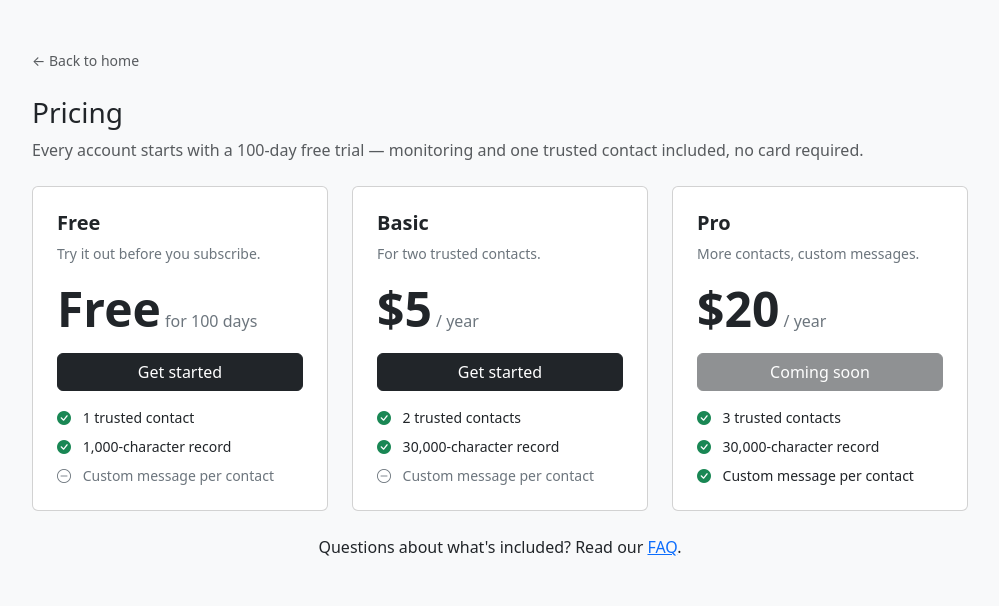
After one commit to naneri/lastwillapp, a Laravel app: page /pricing in a window 1280 px wide. The commit adds this page. Shown: the top 606 px of the page, without its empty margins (140-1139 px from the left). Run offline with Laravel 12, Linux system fonts and the light colour scheme.

Commit message:
Add a public /pricing page, and fix wrong plan taglines
New standalone page (no login required) mirroring /billing's plan
cards — same prices, limits, and the same "Coming soon" treatment for
Pro — linked from the homepage nav and footer. Unauthenticated
visitors get a "Get started" link to registration instead of a
checkout/upgrade button, since there's no owner to attach one to.

Also fixes two copy bugs caught while reviewing the cards side by
side, on both /billing and /pricing: Basic's tagline said "one trusted
contact" when the plan actually allows two, and Pro's tagline is
tightened to "More contacts, custom messages."

Co-Authored-By: Claude Sonnet 5 <noreply@anthropic.com>

```diff
--- a/resources/views/billing/show.blade.php
+++ b/resources/views/billing/show.blade.php
@@ -47,8 +47,8 @@
 
         $planTagline = fn (\App\Domain\Enums\Plan $plan) => match ($plan) {
             \App\Domain\Enums\Plan::Free => 'Try it out before you subscribe.',
-            \App\Domain\Enums\Plan::Basic => 'For one trusted contact.',
-            \App\Domain\Enums\Plan::Pro => 'For more contacts, with custom messages.',
+            \App\Domain\Enums\Plan::Basic => 'For two trusted contacts.',
+            \App\Domain\Enums\Plan::Pro => 'More contacts, custom messages.',
         };
     @endphp
 
--- /dev/null
+++ b/resources/views/pricing.blade.php
@@ -0,0 +1,102 @@
+<!DOCTYPE html>
+<html lang="{{ str_replace('_', '-', app()->getLocale()) }}">
+    <head>
+        <meta charset="utf-8">
+        <meta name="viewport" content="width=device-width, initial-scale=1">
+
+        <title>Pricing — {{ config('app.name', 'Laravel') }}</title>
+
+        <link rel="icon" type="image/svg+xml" href="{{ asset('favicon.svg') }}">
+        <link rel="icon" type="image/png" sizes="32x32" href="{{ asset('favicon-32x32.png') }}">
+        <link rel="icon" type="image/png" sizes="16x16" href="{{ asset('favicon-16x16.png') }}">
+        <link rel="apple-touch-icon" sizes="180x180" href="{{ asset('apple-touch-icon.png') }}">
+
+        <link href="https://cdn.jsdelivr.net/npm/bootstrap-icons@1.13.1/font/bootstrap-icons.min.css" rel="stylesheet">
+        <link href="https://cdn.jsdelivr.net/npm/bootstrap@5.3.7/dist/css/bootstrap.min.css" rel="stylesheet">
+    </head>
+    <body class="bg-light">
+        <div class="container py-5" style="max-width: 60rem;">
+            <p class="mb-4">
+                <a href="/" class="text-decoration-none text-muted small">&larr; Back to home</a>
+            </p>
+
+            <h1 class="h3 mb-2">Pricing</h1>
+            <p class="text-muted mb-4">
+                Every account starts with a 100-day free trial — monitoring
+                and one trusted contact included, no card required.
+            </p>
+
+            @php
+                // Mirrors billing/show.blade.php's pricing cards — kept as
+                // a separate, simpler copy rather than a shared partial
+                // since this page has no logged-in owner, no "current
+                // plan" state, and no Paddle checkout wiring.
+                $planAmount = fn (\App\Domain\Enums\Plan $plan) => match ($plan) {
+                    \App\Domain\Enums\Plan::Free => 'Free',
+                    \App\Domain\Enums\Plan::Basic => '$5',
+                    \App\Domain\Enums\Plan::Pro => '$20',
+                };
+
+                $planSuffix = fn (\App\Domain\Enums\Plan $plan) => match ($plan) {
+                    \App\Domain\Enums\Plan::Free => 'for 100 days',
+                    \App\Domain\Enums\Plan::Basic, \App\Domain\Enums\Plan::Pro => '/ year',
+                };
+
+                $planTagline = fn (\App\Domain\Enums\Plan $plan) => match ($plan) {
+                    \App\Domain\Enums\Plan::Free => 'Try it out before you subscribe.',
+                    \App\Domain\Enums\Plan::Basic => 'For two trusted contacts.',
+                    \App\Domain\Enums\Plan::Pro => 'More contacts, custom messages.',
+                };
+            @endphp
+
+            <div class="row g-4 row-cols-1 row-cols-md-3 mb-4">
+                @foreach ($plans as $plan)
+                    <div class="col">
+                        <div class="card h-100">
+                            <div class="card-body p-4">
+                                <h5 class="fw-semibold">{{ $plan->label() }}</h5>
+                                <p class="text-secondary small mb-3">{{ $planTagline($plan) }}</p>
+
+                                <div class="mb-3">
+                                    <span class="display-5 fw-bold">{{ $planAmount($plan) }}</span>
+                                    <span class="text-secondary">{{ $planSuffix($plan) }}</span>
+                                </div>
+
+                                @if ($plan === \App\Domain\Enums\Plan::Pro)
+                                    {{-- Temporarily not purchasable — see the same note on
+                                         billing/show.blade.php's Pro card. --}}
+                                    <button type="button" class="btn btn-dark w-100 mb-3 opacity-50" disabled>
+                                        Coming soon
+                                    </button>
+                                @else
+                                    <a href="{{ route('register') }}" class="btn btn-dark w-100 mb-3">
+                                        Get started
+                                    </a>
+                                @endif
+
+                                <ul class="list-unstyled small mb-0">
+                                    <li class="mb-2">
+                                        <i class="bi bi-check-circle-fill text-success me-2" aria-hidden="true"></i>
+                                        {{ $plan->willReceiverLimit() }} trusted {{ Str::plural('contact', $plan->willReceiverLimit()) }}
+                                    </li>
+                                    <li class="mb-2">
+                                        <i class="bi bi-check-circle-fill text-success me-2" aria-hidden="true"></i>
+                                        {{ number_format($plan->recordCharacterLimit()) }}-character record
+                                    </li>
+                                    <li class="{{ $plan->allowsCustomMessages() ? '' : 'text-secondary' }}">
+                                        <i class="bi {{ $plan->allowsCustomMessages() ? 'bi-check-circle-fill text-success' : 'bi-dash-circle' }} me-2" aria-hidden="true"></i>
+                                        Custom message per contact
+                                    </li>
+                                </ul>
+                            </div>
+                        </div>
+                    </div>
+                @endforeach
+            </div>
+
+            <p class="mb-0 text-center">
+                Questions about what's included? Read our <a href="{{ route('faq') }}">FAQ</a>.
+            </p>
+        </div>
+    </body>
+</html>
--- a/resources/views/welcome.blade.php
+++ b/resources/views/welcome.blade.php
@@ -65,6 +65,7 @@
                 <a class="navbar-brand" href="/"><x-app-name /></a>
                 <div class="d-flex align-items-center gap-3">
                     <a class="text-decoration-none text-dark" href="{{ route('about') }}">About</a>
+                    <a class="text-decoration-none text-dark" href="{{ route('pricing') }}">Pricing</a>
                     <a class="text-decoration-none text-dark" href="{{ route('faq') }}">FAQ</a>
                     @auth
                         <a class="btn btn-dark" href="{{ url('/dashboard') }}">Dashboard</a>
@@ -166,6 +167,8 @@
                         <ul class="list-inline mb-2">
                             <li class="list-inline-item"><a href="{{ route('about') }}">About</a></li>
                             <li class="list-inline-item">⋅</li>
+                            <li class="list-inline-item"><a href="{{ route('pricing') }}">Pricing</a></li>
+                            <li class="list-inline-item">⋅</li>
                             <li class="list-inline-item"><a href="{{ route('faq') }}">FAQ</a></li>
                             <li class="list-inline-item">⋅</li>
                             <li class="list-inline-item"><a href="{{ route('terms') }}">Terms of Service</a></li>
--- a/routes/web.php
+++ b/routes/web.php
@@ -1,5 +1,6 @@
 <?php
 
+use App\Domain\Enums\Plan;
 use App\Http\Controllers\BillingController;
 use App\Http\Controllers\CheckInConfirmationController;
 use App\Http\Controllers\ContactController;
@@ -31,6 +32,10 @@ Route::get('/about', function () {
 Route::get('/faq', function () {
     return view('faq');
 })->name('faq');
+
+Route::get('/pricing', function () {
+    return view('pricing', ['plans' => Plan::cases()]);
+})->name('pricing');
 
 Route::get('/dashboard', [DashboardController::class, 'index'])
     ->middleware(['auth', 'verified'])
```
